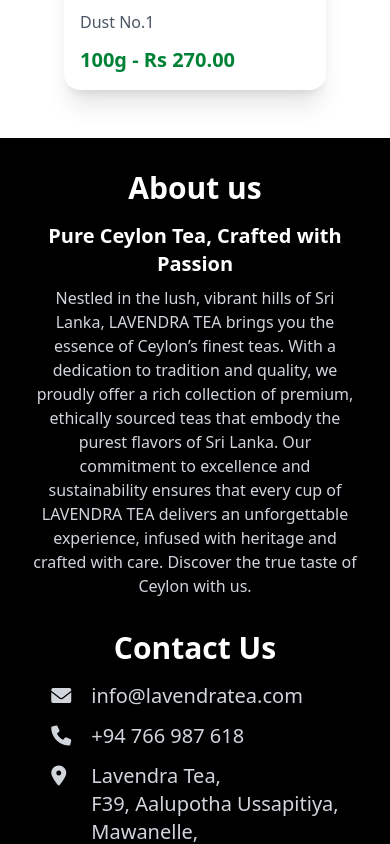
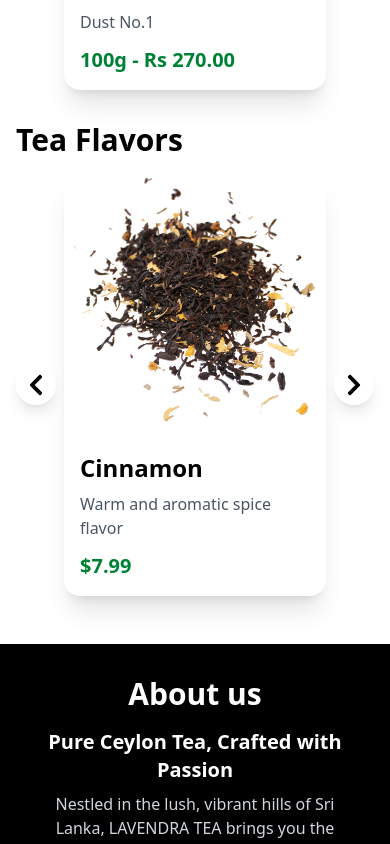
Before and after one commit to Malitha-Gunathilaka/LAVENDRA-TEA, a React (Vite) app: page / in a window 390 px wide. Shown: the part 1220-2064 px from the top of the page. Built offline with nearby package versions, Linux system fonts and the light colour scheme.

Commit message:
fix: update contact email in Footer; adjust responsive item display in Products; clean up teaTypes data; add newline in index.css

```diff
--- a/src/components/Footer.jsx
+++ b/src/components/Footer.jsx
@@ -24,7 +24,7 @@ const Footer = () => {
                   href="mailto:info@lavendratea.com"
                   className="text-gray-300 transition-colors hover:text-green-500"
                 >
-                  info@lavendratea.com
+                  malitha@lavendratea.com
                 </a>
               </div>
               <div className="flex items-start">
--- a/src/components/Products.jsx
+++ b/src/components/Products.jsx
@@ -16,7 +16,7 @@ const Products = () => {
   const getVisibleItems = (items, currentIndex) => {
     // Show 1 item on mobile, 2 on tablet, 4 on desktop
     const itemsToShow = window.innerWidth < 640 ? 1 :
-                       window.innerWidth < 768 ? 2 : 2;
+                       window.innerWidth < 768 ? 2 : 4;
 
     const result = [];
     for (let i = 0; i < itemsToShow; i++) {
@@ -64,8 +64,8 @@ const Products = () => {
         </div>
       </div>
 
-      {/* Tea Flavors section with same responsive layout */}
-      {/* <div className="mb-8">
+      {/* 5- */}
+      <div className="mb-8">
         <h2 className="mb-4 text-3xl font-bold">Tea Flavors</h2>
         <div className="relative">
           <button
@@ -91,7 +91,7 @@ const Products = () => {
             <FaChevronRight size={24} />
           </button>
         </div>
-      </div> */}
+      </div>
     </section>
   );
 };
```
Also changed, not shown: src/data/teaTypes.jsx (+40 -36 lines), src/index.css (line endings or trailing spaces).
